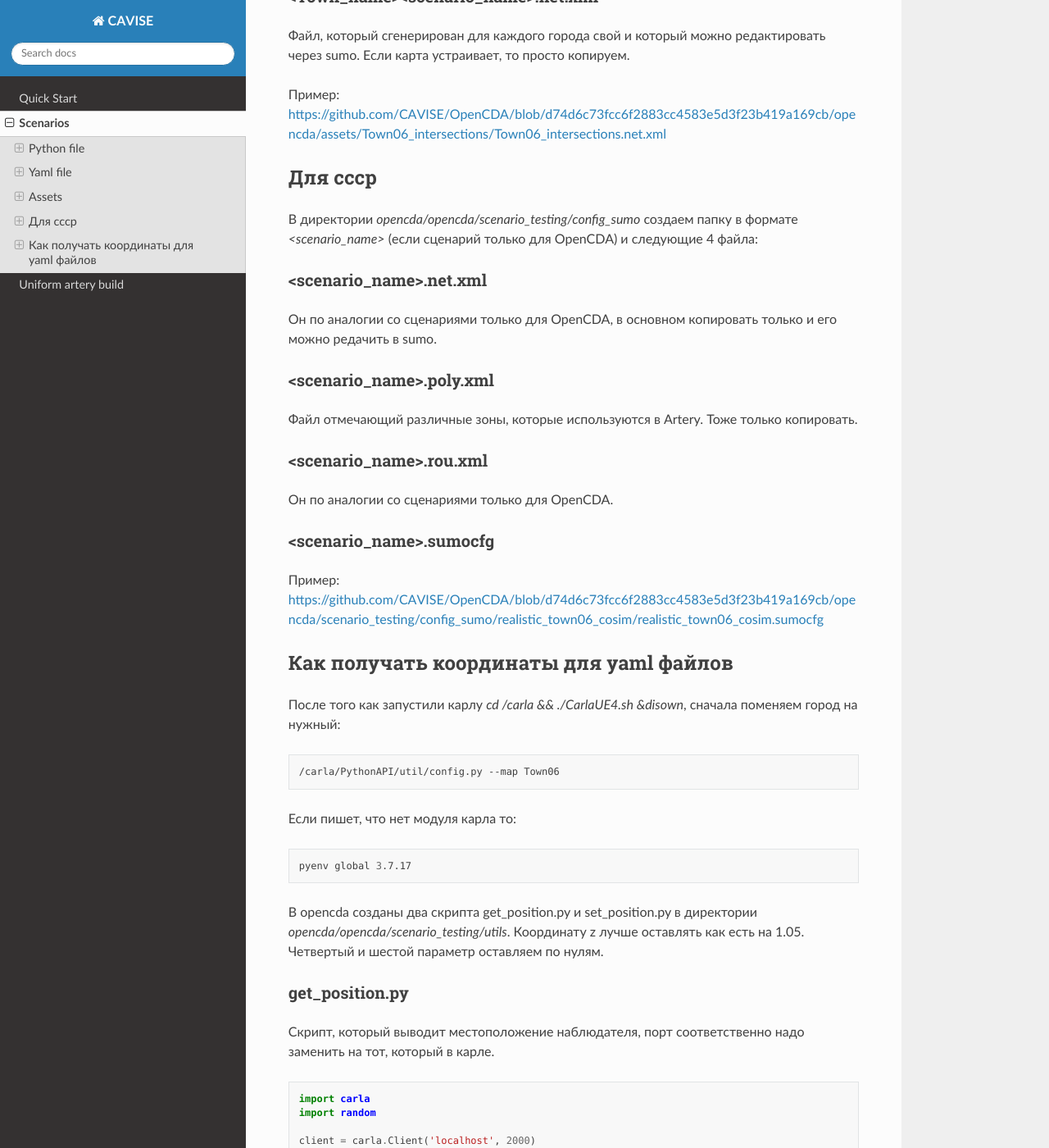
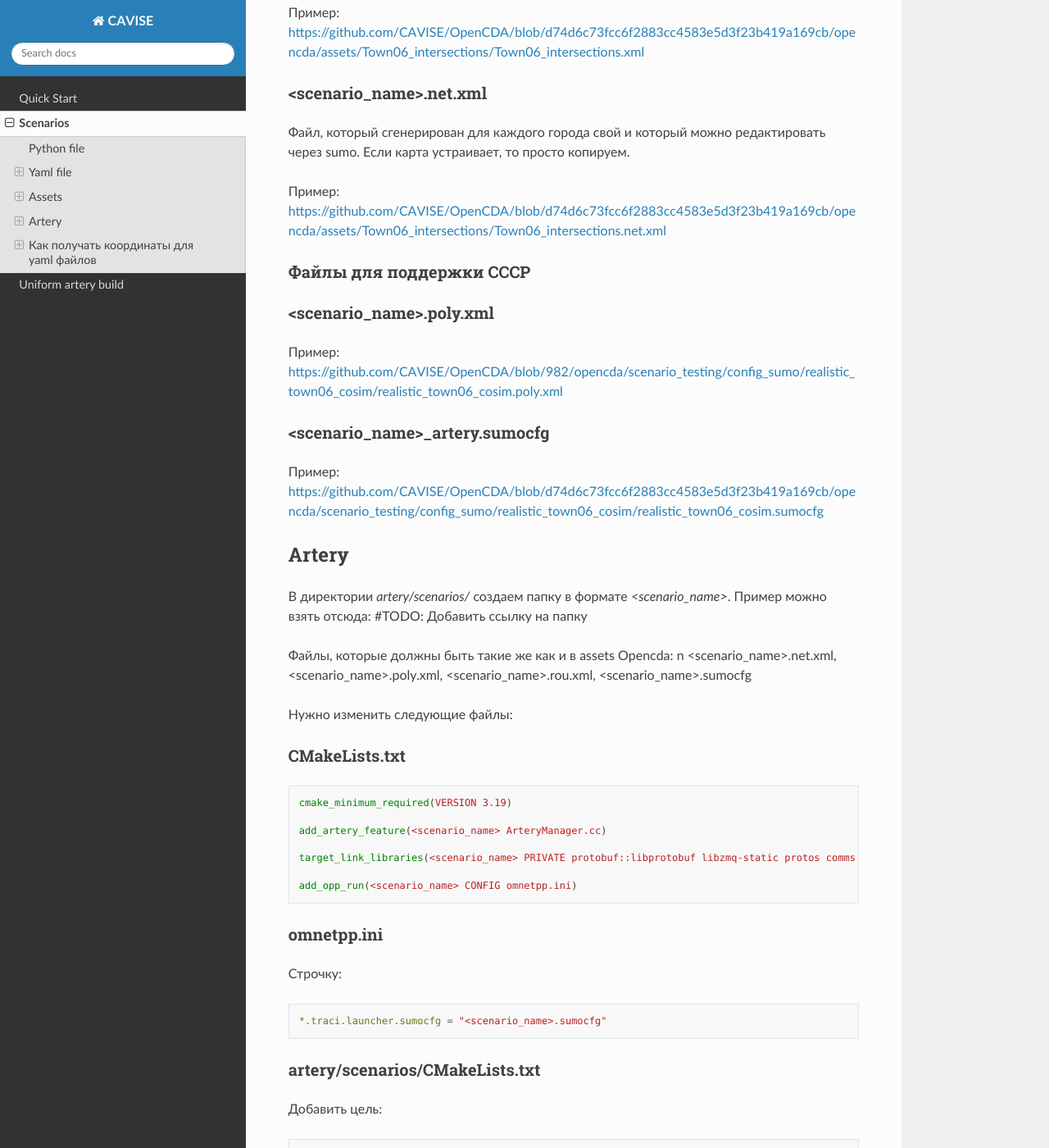
Before and after one commit to CAVISE/CAVISE, a Sphinx documentation site: the page built from docs/source/scenarios/index.rst, in a window 1280 px wide and 1400 px high, scrolled down 1534 px. Shown: the whole window at 82% size. Built offline with Sphinx 7.4.7 and the Read the Docs theme 3.1.0, drawn with Linux system fonts in a browser that asks for light colours; pages that are not in the unit, such as notebooks, are missing from menus; some of the changed text lies outside the part shown.

Commit message:
[maintenance] Updated compose-gen, docs, heads for artery and opencda

```diff
--- a/docs/source/scenarios/index.rst
+++ b/docs/source/scenarios/index.rst
@@ -8,17 +8,10 @@
 В скрипте заменить `<scenario_name>` на название сценария, а так же название города на нужные.
 
 
-Содержимое <scenario_name>.py только для OpenCDA
-""""""""""""""""""""""""""""""""""""""""""""""""
+Содержимое <scenario_name>.py
 
 Пример:
-https://github.com/ucla-mobility/OpenCDA/blob/main/opencda/scenario_testing/single_town06_cosim.py
-
-Содержимое <scenario_name>.py для cccp
-""""""""""""""""""""""""""""""""""""""
-
-Пример:
-https://github.com/CAVISE/OpenCDA/blob/d74d6c73fcc6f2883cc4583e5d3f23b419a169cb/opencda/scenario_testing/realistic_town06_cosim.py
+#TODO: Поставить сюда ссылку из гитлаба на сценарий rsu_check
 
 Yaml file
 ---------
@@ -28,24 +21,40 @@
 Содержимое <scenario_name>.yaml
 """""""""""""""""""""""""""""""
 
+После добавления CCCP yaml файлы были немного усовершенствованны с добавлением нового заголовка `sumo-artery`. Используется следующим образом:
+
+.. code-block:: yaml
+
+    sumo:
+        port: ~
+        host: ~
+        gui: true
+        client_order: 1
+        step_length: ${world.fixed_delta_seconds}
+
+    sumo-artery:
+        port: 8813
+        host: artery # IP address artery docker container
+        gui: true
+        client_order: 2
+        step_length: ${world.fixed_delta_seconds}
+
+
 Пример:
 https://github.com/CAVISE/OpenCDA/blob/d74d6c73fcc6f2883cc4583e5d3f23b419a169cb/opencda/scenario_testing/config_yaml/intersections.yaml
 
 Assets
 ------
 
-Только для OpenCDA
-""""""""""""""""""
+В директории `opencda/opencda/assets/` создаем папку в формате `<scenario_name>` и следующие 5 файлов:
 
-В директории `opencda/opencda/assets/` создаем папку в формате `<Town_name>_<scenario_name>` (если сценарий только для OpenCDA) и следующие 3 файла:
-
-<Town_name><scenario_name>.sumocfg
+<scenario_name>.sumocfg
 """"""""""""""""""""""""""""""""""
 
 Пример:
 https://github.com/CAVISE/OpenCDA/blob/d74d6c73fcc6f2883cc4583e5d3f23b419a169cb/opencda/assets/Town06_intersections/Town06_intersections.sumocfg
 
-<Town_name><scenario_name>.xml
+<scenario_name>.xml
 """"""""""""""""""""""""""""""
 
 Файл содержит пути транспортных средств. Через flow задается поток, через trip задается путь только одной машины. Подробнее можно почитать здесь - https://sumo.dlr.de/docs/Definition_of_Vehicles%2C_Vehicle_Types%2C_and_Routes.html. Так же есть скрипт питоновский, который может сгенерировать рандомное количество машин через trip - https://sumo.dlr.de/docs/Tools/Trip.html. `from` и `to` обозначаются участки дорог где начинается поток и где заканчивается. Номера дорог можно получить, если открыть sumo и открыть .net.xml файл сценария,  правой кнопкой мыши по участку дороги выведет ее номер.
@@ -53,7 +62,7 @@
 Пример:
 https://github.com/CAVISE/OpenCDA/blob/d74d6c73fcc6f2883cc4583e5d3f23b419a169cb/opencda/assets/Town06_intersections/Town06_intersections.xml
 
-<Town_name><scenario_name>.net.xml
+<scenario_name>.net.xml
 """"""""""""""""""""""""""""""""""
 
 Файл, который сгенерирован для каждого города свой и который можно редактировать через sumo. Если карта устраивает, то просто копируем.
@@ -61,31 +70,63 @@
 Пример:
 https://github.com/CAVISE/OpenCDA/blob/d74d6c73fcc6f2883cc4583e5d3f23b419a169cb/opencda/assets/Town06_intersections/Town06_intersections.net.xml
 
-Для cccp
---------
-
-В директории `opencda/opencda/scenario_testing/config_sumo` создаем папку в формате `<scenario_name>` (если сценарий только для OpenCDA) и следующие 4 файла:
-
-<scenario_name>.net.xml
+Файлы для поддержки CCCP
 """""""""""""""""""""""
-
-Он по аналогии со сценариями только для OpenCDA, в основном копировать только и его можно редачить в sumo.
 
 <scenario_name>.poly.xml
 """"""""""""""""""""""""
 
-Файл отмечающий различные зоны, которые используются в Artery. Тоже только копировать.
+Пример:
+https://github.com/CAVISE/OpenCDA/blob/982/opencda/scenario_testing/config_sumo/realistic_town06_cosim/realistic_town06_cosim.poly.xml
 
-<scenario_name>.rou.xml
-"""""""""""""""""""""""
 
-Он по аналогии со сценариями только для OpenCDA.
-
-<scenario_name>.sumocfg
-"""""""""""""""""""""""
+<scenario_name>_artery.sumocfg
+""""""""""""""""""""""""""""""
 
 Пример:
 https://github.com/CAVISE/OpenCDA/blob/d74d6c73fcc6f2883cc4583e5d3f23b419a169cb/opencda/scenario_testing/config_sumo/realistic_town06_cosim/realistic_town06_cosim.sumocfg
+
+Artery
+------
+
+В директории `artery/scenarios/` создаем папку в формате `<scenario_name>`. Пример можно взять отсюда:
+#TODO: Добавить ссылку на папку
+
+Файлы, которые должны быть такие же как и в assets Opencda: \n
+<scenario_name>.net.xml, <scenario_name>.poly.xml, <scenario_name>.rou.xml, <scenario_name>.sumocfg
+
+Нужно изменить следующие файлы:
+
+CMakeLists.txt
+""""""""""""""
+
+.. code-block:: cmake
+
+    cmake_minimum_required(VERSION 3.19)
+
+    add_artery_feature(<scenario_name> ArteryManager.cc)
+
+    target_link_libraries(<scenario_name> PRIVATE protobuf::libprotobuf libzmq-static protos comms plog::plog)
+
+    add_opp_run(<scenario_name> CONFIG omnetpp.ini)
+
+
+omnetpp.ini
+"""""""""""
+Строчку:
+
+.. code-block:: ini
+
+    *.traci.launcher.sumocfg = "<scenario_name>.sumocfg"
+
+artery/scenarios/CMakeLists.txt
+"""""""""""""""""""""""""""""""
+
+Добавить цель:
+
+.. code-block:: cmake
+
+    add_subdirectory(<scenario_name>)
 
 Как получать координаты для yaml файлов
 ---------------------------------------
@@ -96,12 +137,6 @@
 
     /carla/PythonAPI/util/config.py --map Town06
 
-
-Если пишет, что нет модуля карла то:
-
-.. code-block:: bash
-
-    pyenv global 3.7.17
 
 В opencda созданы два скрипта get_position.py и set_position.py в директории `opencda/opencda/scenario_testing/utils`. Координату z лучше оставлять как есть на 1.05. Четвертый и шестой параметр оставляем по нулям.
 
@@ -115,7 +150,7 @@
     import carla
     import random
 
-    client = carla.Client('localhost', 2000)
+    client = carla.Client('carla', 2000)
     world = client.get_world()
 
     spectator = world.get_spectator()
@@ -132,7 +167,7 @@
     import carla
     import random
 
-    client = carla.Client('localhost', 2000)
+    client = carla.Client('carla', 2000)
     world = client.get_world()
 
     spectator = world.get_spectator()
```
Also changed, not shown: 5 other files.
